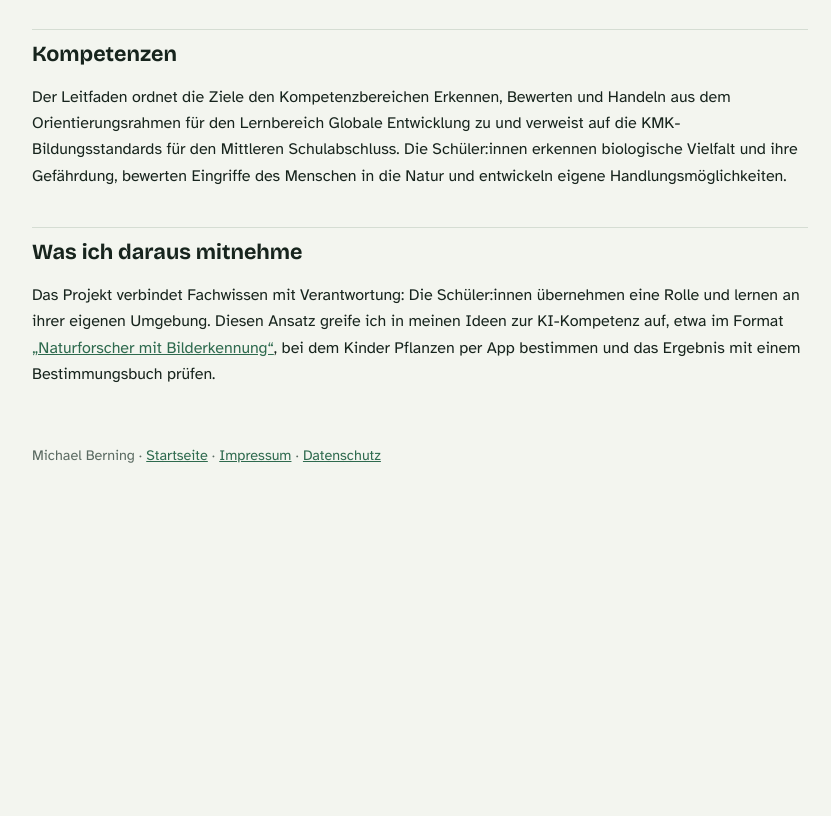
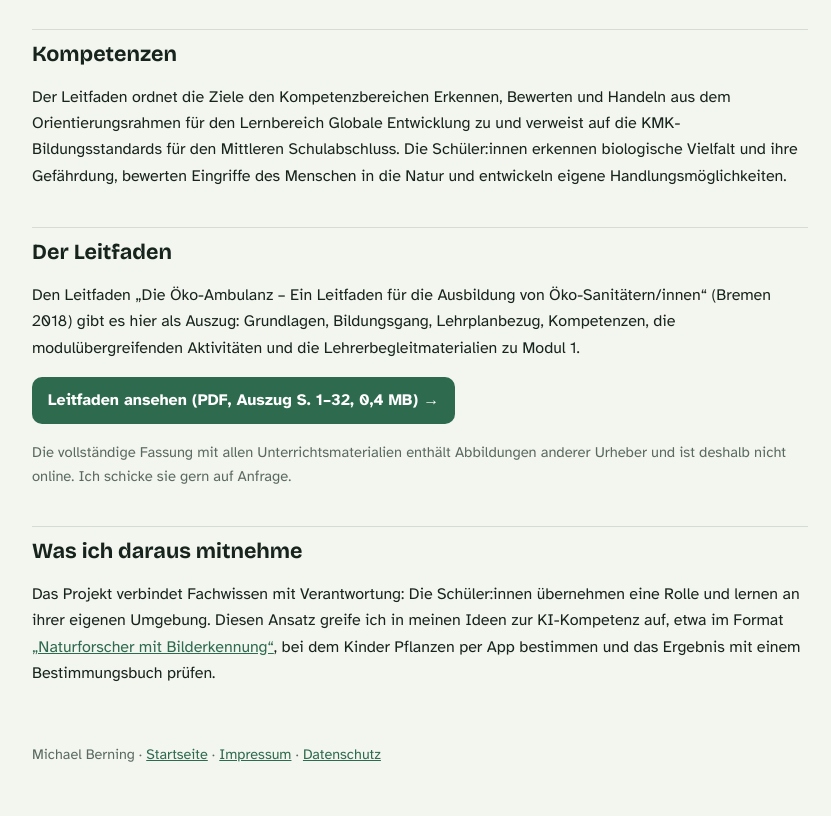
Before and after one commit to MichaelBerning-hub/Homepage, a plain HTML site: page oekoambulanz/index.html in a window 1280 px wide. Shown: the part 1633-2449 px from the top of the page, without its empty margins (220-1051 px from the left). Before the commit the page ends 2150 px from the top, so only its background shows below. Drawn offline with Linux system fonts and the light colour scheme.

Commit message:
Ökoambulanz: Leitfaden als Auszug (S. 1–32, ohne Fremdbilder) zum Download
Co-Authored-By: Claude Opus 5.5 <noreply@anthropic.com>
Claude-Session: https://claude.ai/code/session_01RTospUfMLt8CjSDn2DsKTS

```diff
--- a/oekoambulanz/index.html
+++ b/oekoambulanz/index.html
@@ -34,6 +34,8 @@ blockquote{margin:0;background:var(--surface);border-left:4px solid var(--leaf);
 .modules p{margin:0}
 .num{color:var(--pollen);font-weight:700;font-size:.8rem;letter-spacing:.04em;text-transform:uppercase}
 @media (max-width:520px){.hero{flex-direction:column;align-items:flex-start}}
+.dl{display:inline-block;background:var(--leaf);color:#fff;text-decoration:none;font-weight:700;padding:10px 16px;border-radius:10px}
+@media (prefers-color-scheme:dark){.dl{color:#111A15}}
 footer{padding:40px 22px 50px;color:var(--muted);font-size:.9rem}
 </style>
 <link rel="icon" href="/assets/favicon.svg" type="image/svg+xml"/>
@@ -75,6 +77,11 @@ footer{padding:40px 22px 50px;color:var(--muted);font-size:.9rem}
 <h2>Kompetenzen</h2>
 <p>Der Leitfaden ordnet die Ziele den Kompetenzbereichen Erkennen, Bewerten und Handeln aus dem Orientierungsrahmen für den Lernbereich Globale Entwicklung zu und verweist auf die KMK-Bildungsstandards für den Mittleren Schulabschluss. Die Schüler:innen erkennen biologische Vielfalt und ihre Gefährdung, bewerten Eingriffe des Menschen in die Natur und entwickeln eigene Handlungsmöglichkeiten.</p>
 
+<h2>Der Leitfaden</h2>
+<p>Den Leitfaden „Die Öko-Ambulanz – Ein Leitfaden für die Ausbildung von Öko-Sanitätern/innen“ (Bremen 2018) gibt es hier als Auszug: Grundlagen, Bildungsgang, Lehrplanbezug, Kompetenzen, die modulübergreifenden Aktivitäten und die Lehrerbegleitmaterialien zu Modul 1.</p>
+<p><a class="dl" href="/assets/projekte/oekoambulanz-leitfaden-auszug.pdf" target="_blank" rel="noopener">Leitfaden ansehen (PDF, Auszug S. 1–32, 0,4 MB) →</a></p>
+<p class="note">Die vollständige Fassung mit allen Unterrichtsmaterialien enthält Abbildungen anderer Urheber und ist deshalb nicht online. Ich schicke sie gern auf Anfrage.</p>
+
 <h2>Was ich daraus mitnehme</h2>
 <p>Das Projekt verbindet Fachwissen mit Verantwortung: Die Schüler:innen übernehmen eine Rolle und lernen an ihrer eigenen Umgebung. Diesen Ansatz greife ich in meinen Ideen zur KI-Kompetenz auf, etwa im Format <a href="/ki-kompetenz/">„Naturforscher mit Bilderkennung“</a>, bei dem Kinder Pflanzen per App bestimmen und das Ergebnis mit einem Bestimmungsbuch prüfen.</p>
 </main>
```
Also changed, not shown: index.html (+3 -3 lines), 1 other file.
